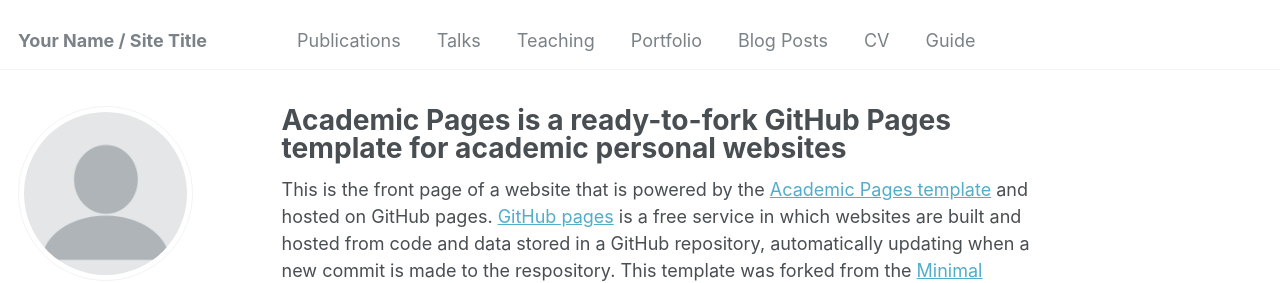
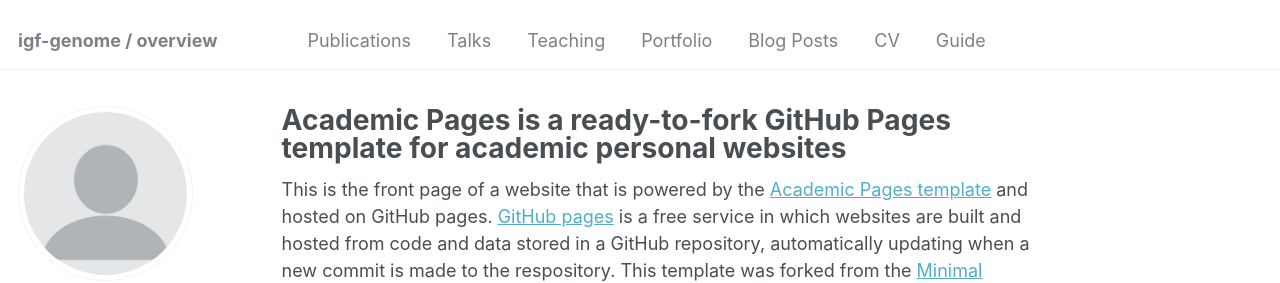
Before and after one commit to igf-genome/igf-genome.github.io, a Jekyll site: the page built from _pages/about.md, in a window 1280 px wide. Shown: the top 283 px of the page. Built offline with Jekyll 4.4.1, drawn with Linux system fonts in a browser that asks for light colours; some web fonts are replaced.

Commit message:
Update _config.yml

```diff
--- a/_config.yml
+++ b/_config.yml
@@ -8,7 +8,7 @@
 
 # Basic Site Settings
 locale                   : "en-US"
-title                    : "Your Name / Site Title"
+title                    : "igf-genome / overview"
 title_separator          : "-"
 name                     : &name "Your Name"
 description              : &description "personal description"
```
